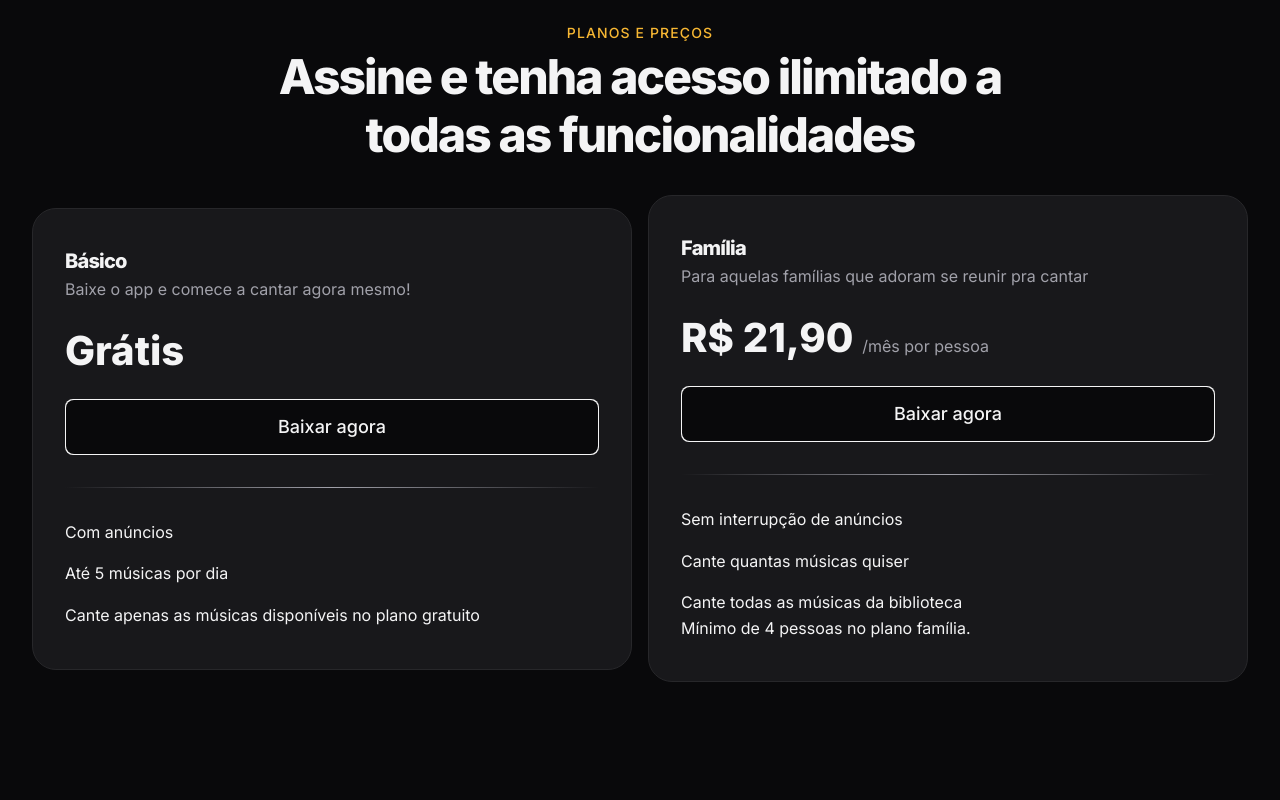
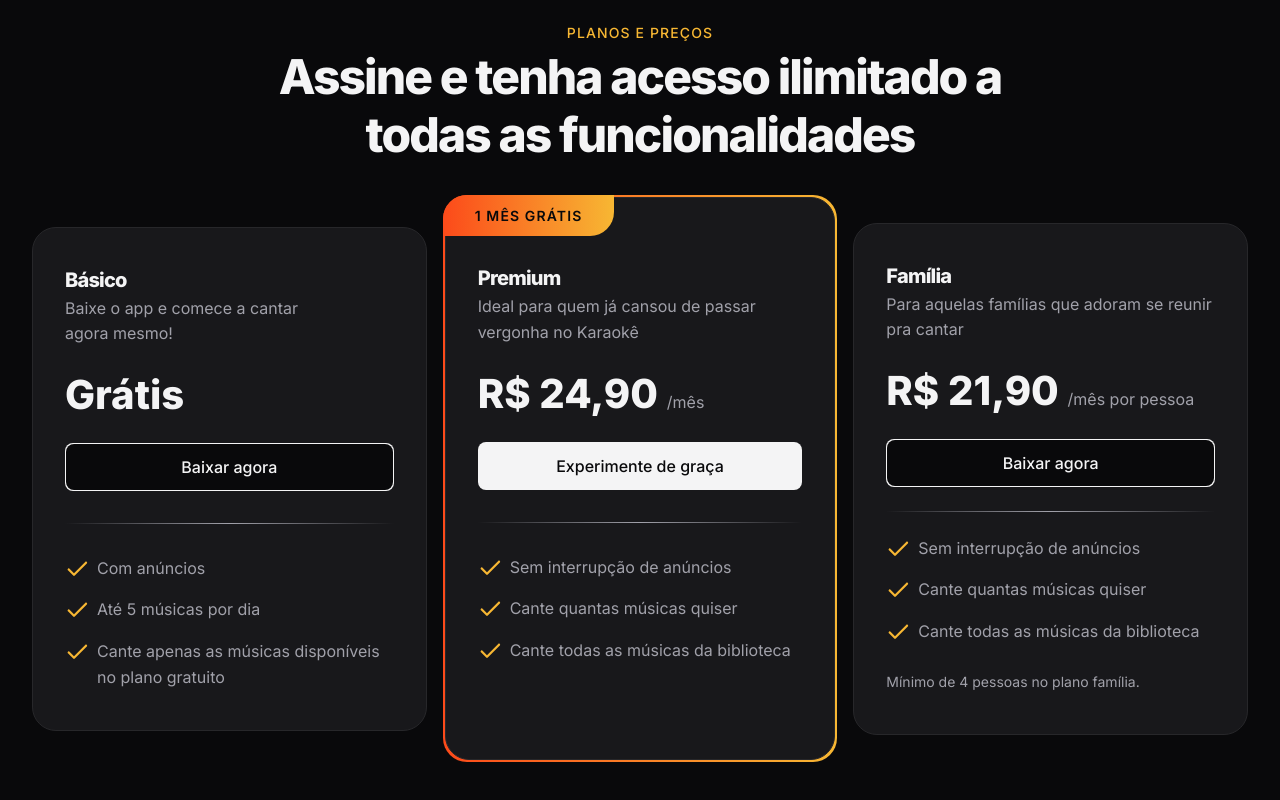
Before and after one commit to Fonsez/Projeto-zingen, a plain HTML site: page index.html in a window 1280 px wide. Shown: the part 2697-3497 px from the top of the page. Before the commit the page ends 3459 px from the top, so only its background shows below. Drawn offline with Linux system fonts and the light colour scheme.

Commit message:
pricing parte 2

```diff
--- a/index.html
+++ b/index.html
@@ -149,9 +149,10 @@
       </header>
 
       <div class="cards even-columns items-center">
+
         <div class="card py-lg px-lg">
           <h3>Básico</h3>
-          <p>Baixe o app e comece a cantar agora mesmo!</p>
+          <p>Baixe o app e comece a cantar <br> agora mesmo!</p>
           <!-- tag criada -->
           <zin-pricing>Grátis</zin-pricing>
           <a href="#download" class="btn btn-md" aria-label="Baixar agora"></a>
@@ -164,7 +165,24 @@
           </ul>
         </div>
 
-
+        <!-- card premium -->
+        <div class="premium">
+          <div class="card py-lg px-lg">
+            <span>1 mês grátis</span>
+            <h3>Premium</h3>
+            <p>Ideal para quem já cansou de passar vergonha no Karaokê</p>
+            <!-- tag criada -->
+            <zin-pricing>R$ 24,90 <small>/mês</small></zin-pricing>
+            <a href="#download" class="btn btn-md">Experimente de graça</a>
+            <div class="separator"></div>
+            <!-- grid pq é um abaixo do outro e o role=list é para ajudar na acessibilidade -->
+            <ul role="list" class="grid gap-1">
+              <li>Sem interrupção de anúncios</li>
+              <li>Cante quantas músicas quiser</li>
+              <li>Cante todas as músicas da biblioteca</li>
+            </ul>
+          </div>
+        </div>
 
 
 
--- a/styles/pricing.css
+++ b/styles/pricing.css
@@ -43,6 +43,62 @@
     background: linear-gradient(90deg, #18181B 0%, #A1A1AA 50%, #18181B 100%);
   }
 
+  & li{
+    color: var(--text-color-secondary);
+    background: url(../assets/icons/Check.svg) no-repeat;
+    padding-left: 2rem;
+  }
+
+  /* quero o small q tenha o ul antes */
+  & ul + small{
+    /* small tem display inline */
+    display: block;
+    margin-top: 1.5rem;
+    font-size: 0.875rem;
+    color: var(--text-color-secondary);
+  }
+
+
+  & .premium{
+    position: relative;
+
+
+    & .card{
+      padding-top: 4.25rem;
+      & span{
+        position: absolute;
+        top: 0;
+        left: 0;
+
+        padding: .75rem 2rem;
+        background: var(--Sunshine-Gradient);
+
+
+        border-top-left-radius: 1.5rem;
+        border-bottom-right-radius: 1.5rem;
+        font: 600 var(--fs-sm) var(--ff-sans);
+        text-transform: uppercase;
+        letter-spacing: 0.08em;
+        color: var(--background-color);
+
+      }
+    }
+
+    /* espaço por dentro sendo assim podendo ver a "borda" */
+    padding: 2px;
+    /* criar um elemento no premium */
+    &::before{
+      content: "";
+      background: var(--Sunshine-Gradient);
+      /* em relação ao meu card premium */
+      position: absolute;
+      /* preenche todo espaço disponivel */
+      inset: 0;
+      border-radius: 1.5rem;
+      /* coloca para baixo do card original */
+      z-index: -1;
+    }
+  }
 
   @media (width >= 80em){
       --fs-price: 2.5rem;
@@ -52,6 +108,20 @@
       /* alinhar ao centro */
       margin-inline: auto;
     }
+
+    & .premium .card{
+      padding-bottom: 6rem;
+
+    }
+
+    .btn-md{
+      padding: .75rem 1.5rem;
+      font-size: var(--fs-base);
+    }
+
+    & .card:nth-child(3) .separator{
+      margin-block: 1.5rem;
+    }
   }
 
 
```
